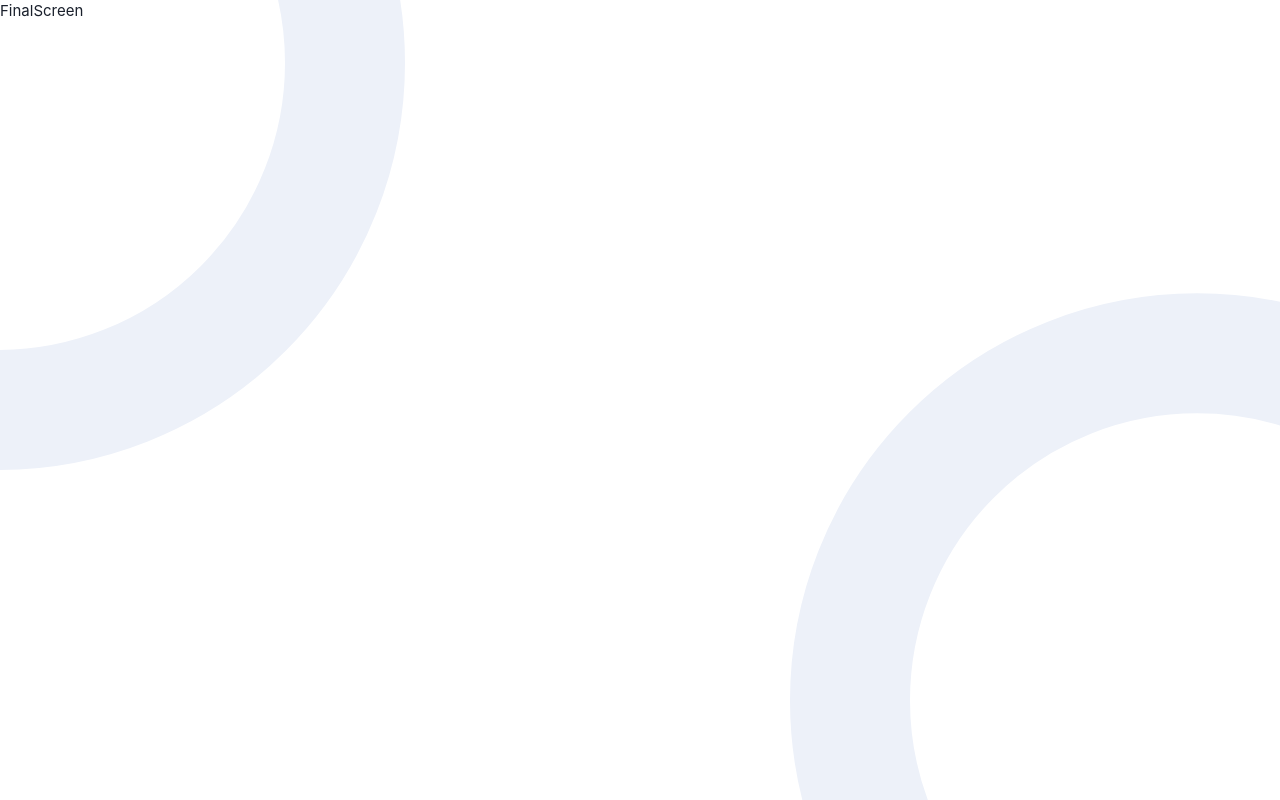
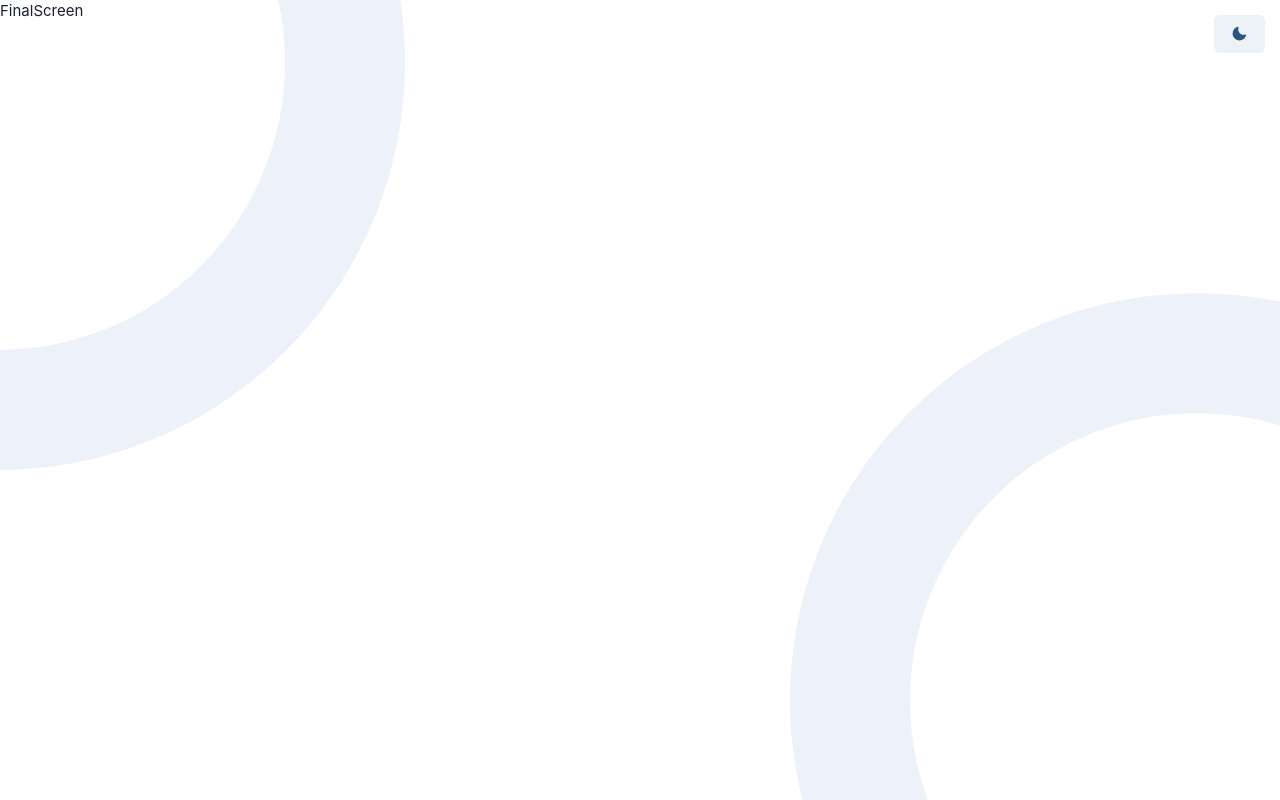
Before and after one commit to rojasmart/quizz-app, a React (Vite) app: page /score in a window 1280 px wide. Built offline with nearby package versions, Linux system fonts and the light colour scheme.

Commit message:
add toggle to global context

```diff
--- a/src/main.jsx
+++ b/src/main.jsx
@@ -11,11 +11,14 @@ import { Provider } from "react-redux";
 import { ChakraProvider } from "@chakra-ui/react";
 import { ColorModeScript } from "@chakra-ui/color-mode";
 
+import ToggleColorMode from "../src/components/ToggleColorMode";
+
 ReactDOM.createRoot(document.getElementById("root")).render(
   <React.StrictMode>
     <Provider store={store}>
       <ChakraProvider theme={theme}>
         <ColorModeScript initialColorMode={theme.config.initialColorMode} />
+        <ToggleColorMode />
         <App />
       </ChakraProvider>
     </Provider>
```
